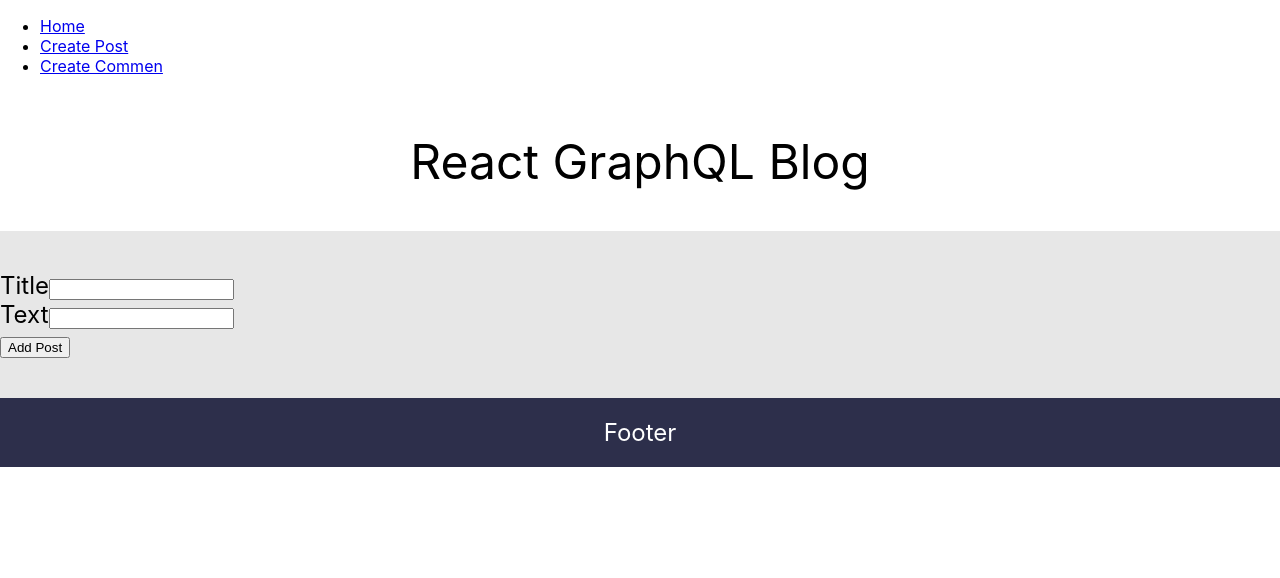
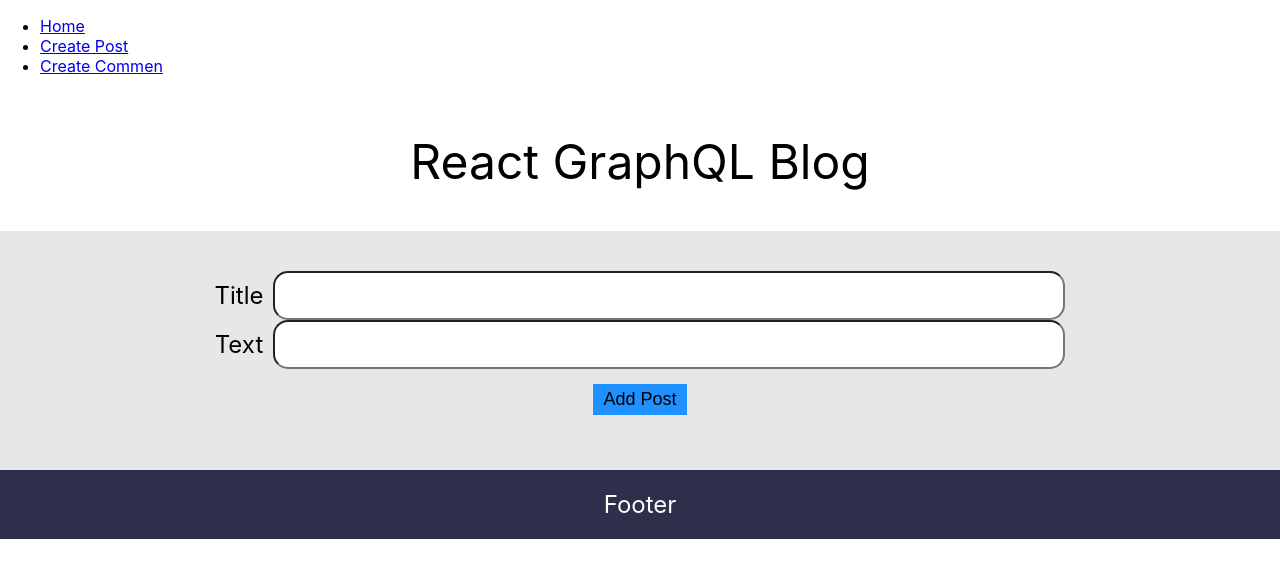
Before and after one commit to desolaser/react-graphql-blog, a React (Create React App) app in the folder client/: page /post in a window 1280 px wide. Shown: the top 578 px of the page. Built offline with nearby package versions, Linux system fonts and the light colour scheme.

Commit message:
Add styles to post form

```diff
--- a/client/src/components/PostForm.js
+++ b/client/src/components/PostForm.js
@@ -35,7 +35,7 @@ const PostList = () => {
     return (
         <form className="post-form" onSubmit={handleSubmit}>
             <div>
-                <label htmlFor="title">Title</label>
+                <label className="label" htmlFor="title">Title</label>
                 <input
                     className="input"
                     type="text"
@@ -44,7 +44,7 @@ const PostList = () => {
                 />
             </div>
             <div>
-                <label htmlFor="text">Text</label>
+                <label className="label" htmlFor="text">Text</label>
                 <input
                     className="input"
                     type="text"
--- a/client/src/index.css
+++ b/client/src/index.css
@@ -39,6 +39,38 @@ code {
   border-radius: 25px;
 }
 
+.post-form {
+  text-align: center;
+}
+
+.label {
+  margin-right: 10px;
+}
+
+.input {
+  width: 60%;
+  height: 25px;
+  padding: 10px;
+  border-radius: 15px;
+  font-size: 24px;
+}
+
+.submit-button {
+  margin: 15px;
+  border: none;
+  font-size: 18px;
+  padding: 5px 10px;
+  background-color: dodgerblue;
+}
+
+.submit-button:hover {
+  background-color: rgba(30, 143, 255, 0.63);
+}
+
+.submit-button:active {
+  background-color: rgba(255, 255, 255, 1);
+}
+
 .footer {
   background-color: rgb(45, 47, 75);
   color: white;
```
